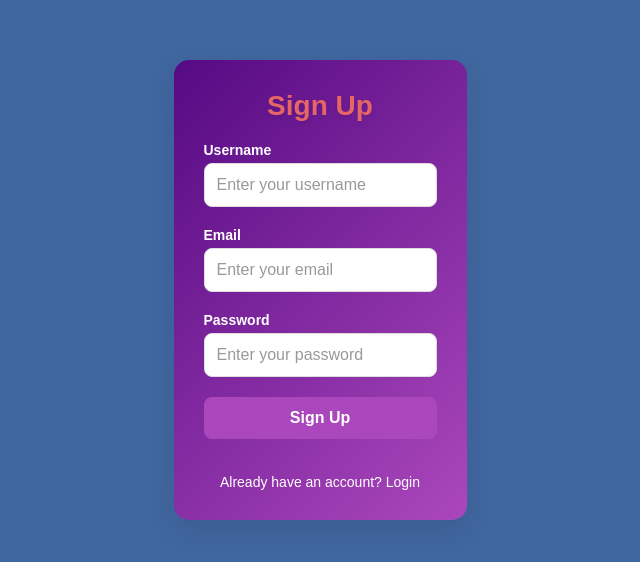
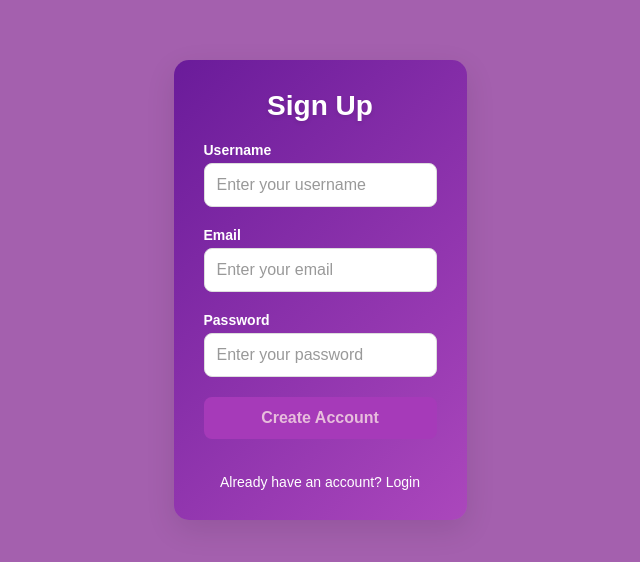
Before and after one commit to namrutha24/InterviewPrepSystem, a React (Create React App) app in the folder frontend/: page / in a window 1280 px wide. Shown: the part 110-672 px from the top of the page, without its empty margins (320-960 px from the left). Built offline with nearby package versions, Linux system fonts and the light colour scheme.

Commit message:
Updated login page: Sign Up with Create Account button, login with Email/Password only

```diff
--- a/frontend/src/App.css
+++ b/frontend/src/App.css
@@ -7,7 +7,7 @@
 
 body {
   font-family: 'Arial', sans-serif;
-  background: #4167a0;
+  background: #a460ae;
   min-height: 100vh;
   display: flex;
   justify-content: center;
@@ -25,13 +25,13 @@ body {
 
 /* Authentication card styling */
 .auth-card {
-  background: linear-gradient(135deg, #550a83, #ab47bc);
+  background: linear-gradient(135deg, #6a1b9a, #ab47bc);
   padding: 30px;
   border-radius: 15px;
   box-shadow: 0 10px 30px rgba(0, 0, 0, 0.1);
   width: 100%;
   max-width: 400px;
-  color: rgb(229, 102, 102);
+  color: white;
   transition: transform 0.5s ease-in-out;
 }
 
@@ -91,8 +91,8 @@ body {
 /* Button styling */
 .auth-button {
   padding: 12px;
-  background: #ab47bc;
-  color: white;
+  background: #a63ab9;
+  color: rgb(231, 189, 220);
   border: none;
   border-radius: 8px;
   font-size: 16px;
--- a/frontend/src/App.js
+++ b/frontend/src/App.js
@@ -3,35 +3,36 @@ import TestPage from './TestPage';
 import './App.css';
 
 function App() {
-  const [isLogin, setIsLogin] = useState(false);
+  const [isLoginView, setIsLoginView] = useState(false); // Toggle between Sign Up and Login views
+  const [isLoggedIn, setIsLoggedIn] = useState(false);   // Track if user is logged in
   const [email, setEmail] = useState('');
   const [password, setPassword] = useState('');
-  const [username, setUsername] = useState(''); // For Sign Up
+  const [username, setUsername] = useState(''); // For Sign Up only
 
   const handleToggle = () => {
-    setIsLogin(!isLogin);
+    setIsLoginView(!isLoginView); // Switch views without logging in
   };
 
   const handleSubmit = (e) => {
     e.preventDefault();
-    if (isLogin) {
+    if (isLoginView) {
       alert(`Logging in with Email: ${email}`);
     } else {
       alert(`Signing up with Username: ${username}, Email: ${email}`);
     }
-    setIsLogin(true); // Simulate login success after sign-up
+    setIsLoggedIn(true); // Redirect to TestPage after submission
   };
 
-  if (isLogin) {
+  if (isLoggedIn) {
     return <TestPage />;
   }
 
   return (
     <div className="login-container">
-      <div className={`auth-card ${isLogin ? 'slide-up' : ''}`}>
-        <h1 className="auth-title">{isLogin ? 'Login' : 'Sign Up'}</h1>
+      <div className={`auth-card ${isLoginView ? 'slide-up' : ''}`}>
+        <h1 className="auth-title">{isLoginView ? 'Login' : 'Sign Up'}</h1>
         <form onSubmit={handleSubmit} className="auth-form">
-          {!isLogin && (
+          {!isLoginView && (
             <div className="input-group">
               <label>Username</label>
               <input
@@ -64,10 +65,10 @@ function App() {
             />
           </div>
           <button type="submit" className="auth-button">
-            {isLogin ? 'Login' : 'Sign Up'}
+            {isLoginView ? 'Login' : 'Create Account'}
           </button>
           <p className="auth-toggle" onClick={handleToggle}>
-            {isLogin ? 'Need an account? Sign Up' : 'Already have an account? Login'}
+            {isLoginView ? 'Need an account? Sign Up' : 'Already have an account? Login'}
           </p>
         </form>
       </div>
```
